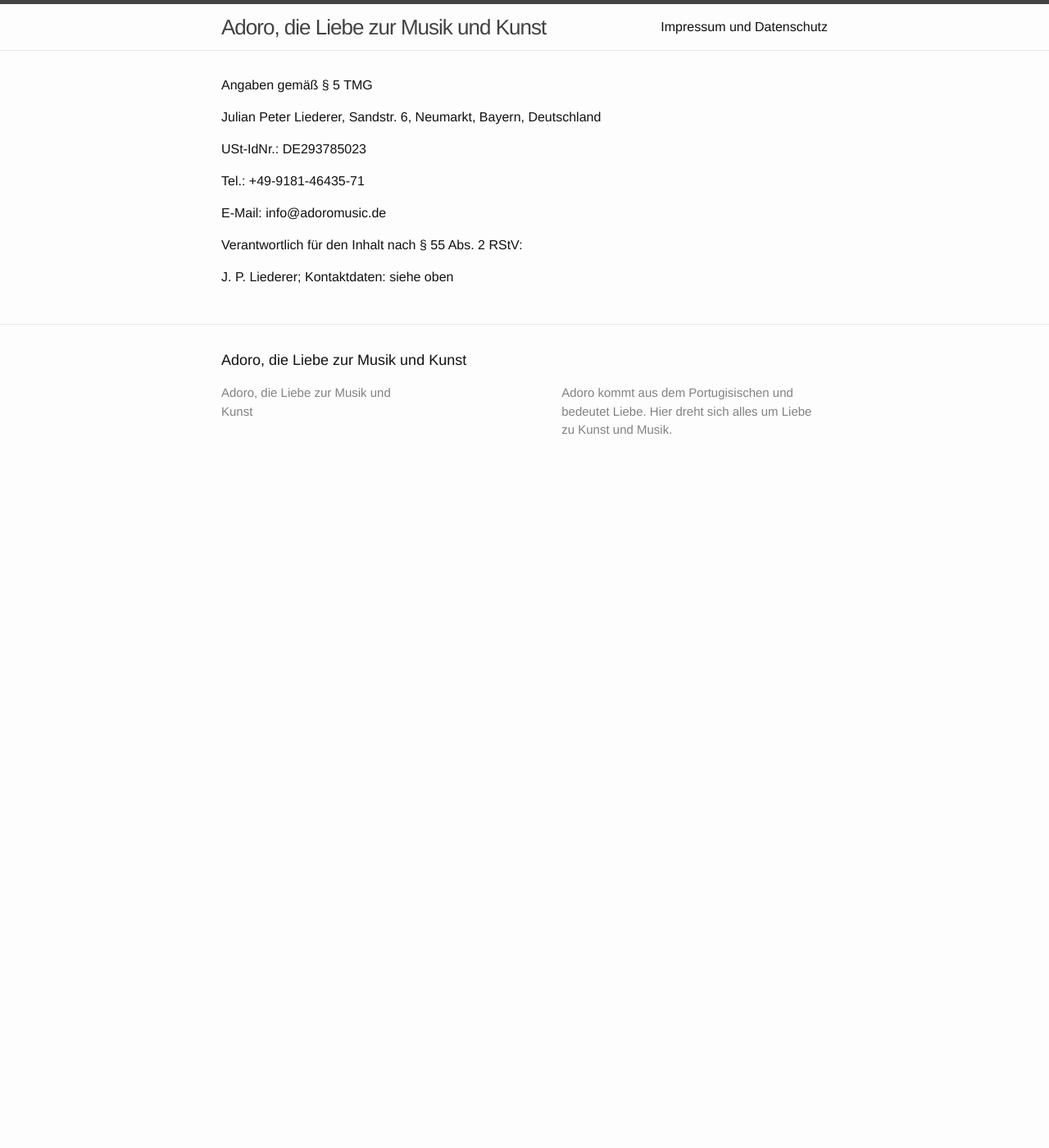
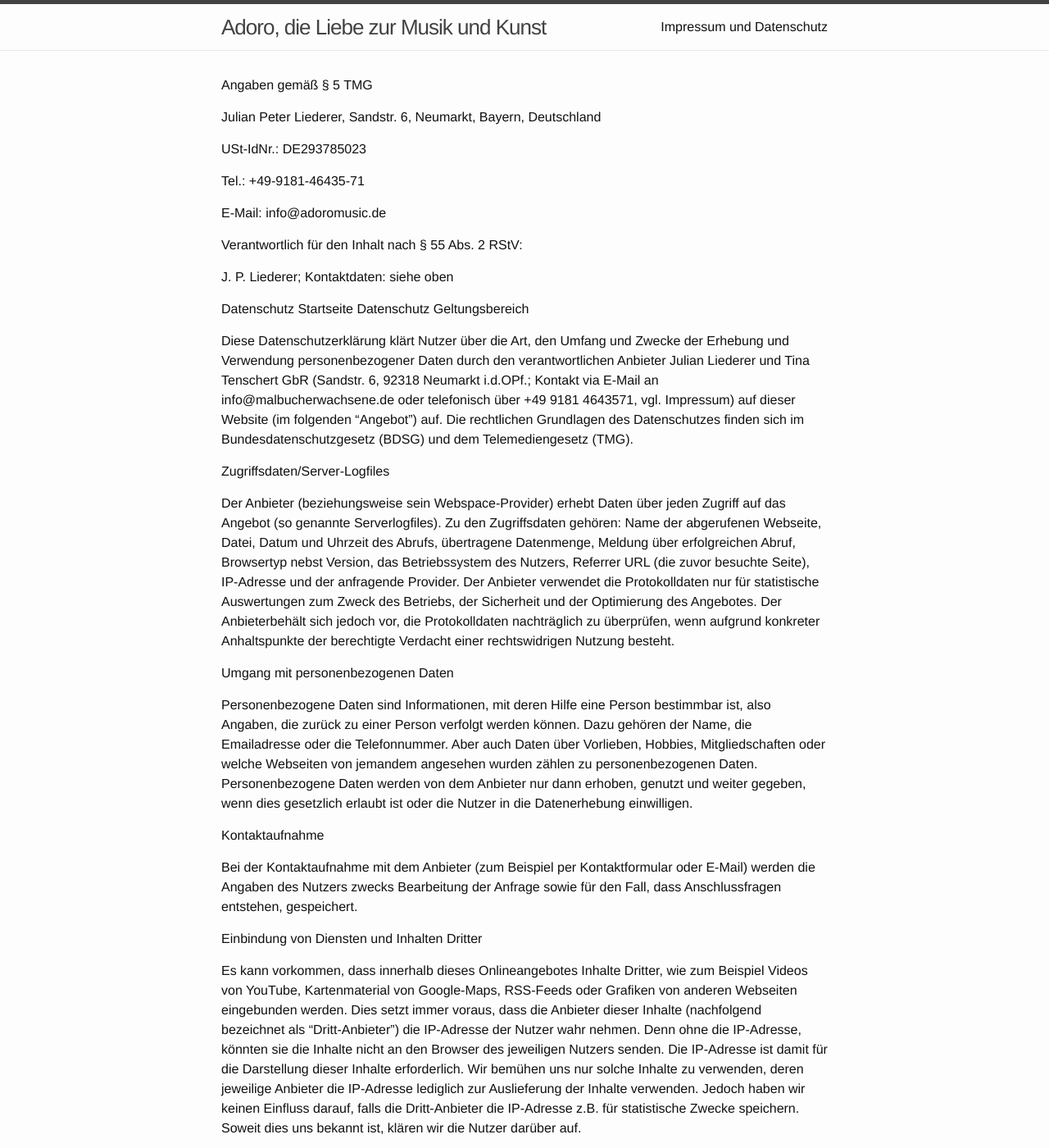
Before and after one commit to x-page/adoro, a Jekyll site: the page built from impressum-datenschutz.md, in a window 1280 px wide and 1400 px high. Shown: the whole window at 82% size. Built offline with Jekyll 4.4.1, drawn with Linux system fonts in a browser that asks for light colours.

Commit message:
Datenschutz eingebunden

```diff
--- a/impressum-datenschutz.md
+++ b/impressum-datenschutz.md
@@ -20,3 +20,26 @@ E-Mail: info@adoromusic.de
 Verantwortlich für den Inhalt nach § 55 Abs. 2 RStV:
 
 J. P. Liederer; Kontaktdaten: siehe oben
+
+
+
+Datenschutz Startseite   Datenschutz
+Geltungsbereich
+
+Diese Datenschutzerklärung klärt Nutzer über die Art, den Umfang und Zwecke der Erhebung und Verwendung personenbezogener Daten durch den verantwortlichen Anbieter Julian Liederer und Tina Tenschert GbR (Sandstr. 6, 92318 Neumarkt i.d.OPf.; Kontakt via E-Mail an info@malbucherwachsene.de oder telefonisch über +49 9181 4643571, vgl. Impressum) auf dieser Website (im folgenden “Angebot”) auf. Die rechtlichen Grundlagen des Datenschutzes finden sich im Bundesdatenschutzgesetz (BDSG) und dem Telemediengesetz (TMG).
+
+Zugriffsdaten/Server-Logfiles
+
+Der Anbieter (beziehungsweise sein Webspace-Provider) erhebt Daten über jeden Zugriff auf das Angebot (so genannte Serverlogfiles). Zu den Zugriffsdaten gehören: Name der abgerufenen Webseite, Datei, Datum und Uhrzeit des Abrufs, übertragene Datenmenge, Meldung über erfolgreichen Abruf, Browsertyp nebst Version, das Betriebssystem des Nutzers, Referrer URL (die zuvor besuchte Seite), IP-Adresse und der anfragende Provider. Der Anbieter verwendet die Protokolldaten nur für statistische Auswertungen zum Zweck des Betriebs, der Sicherheit und der Optimierung des Angebotes. Der Anbieterbehält sich jedoch vor, die Protokolldaten nachträglich zu überprüfen, wenn aufgrund konkreter Anhaltspunkte der berechtigte Verdacht einer rechtswidrigen Nutzung besteht.
+
+Umgang mit personenbezogenen Daten
+
+Personenbezogene Daten sind Informationen, mit deren Hilfe eine Person bestimmbar ist, also Angaben, die zurück zu einer Person verfolgt werden können. Dazu gehören der Name, die Emailadresse oder die Telefonnummer. Aber auch Daten über Vorlieben, Hobbies, Mitgliedschaften oder welche Webseiten von jemandem angesehen wurden zählen zu personenbezogenen Daten. Personenbezogene Daten werden von dem Anbieter nur dann erhoben, genutzt und weiter gegeben, wenn dies gesetzlich erlaubt ist oder die Nutzer in die Datenerhebung einwilligen.
+
+Kontaktaufnahme
+
+Bei der Kontaktaufnahme mit dem Anbieter (zum Beispiel per Kontaktformular oder E-Mail) werden die Angaben des Nutzers zwecks Bearbeitung der Anfrage sowie für den Fall, dass Anschlussfragen entstehen, gespeichert.
+
+Einbindung von Diensten und Inhalten Dritter
+
+Es kann vorkommen, dass innerhalb dieses Onlineangebotes Inhalte Dritter, wie zum Beispiel Videos von YouTube, Kartenmaterial von Google-Maps, RSS-Feeds oder Grafiken von anderen Webseiten eingebunden werden. Dies setzt immer voraus, dass die Anbieter dieser Inhalte (nachfolgend bezeichnet als "Dritt-Anbieter") die IP-Adresse der Nutzer wahr nehmen. Denn ohne die IP-Adresse, könnten sie die Inhalte nicht an den Browser des jeweiligen Nutzers senden. Die IP-Adresse ist damit für die Darstellung dieser Inhalte erforderlich. Wir bemühen uns nur solche Inhalte zu verwenden, deren jeweilige Anbieter die IP-Adresse lediglich zur Auslieferung der Inhalte verwenden. Jedoch haben wir keinen Einfluss darauf, falls die Dritt-Anbieter die IP-Adresse z.B. für statistische Zwecke speichern. Soweit dies uns bekannt ist, klären wir die Nutzer darüber auf.
```
